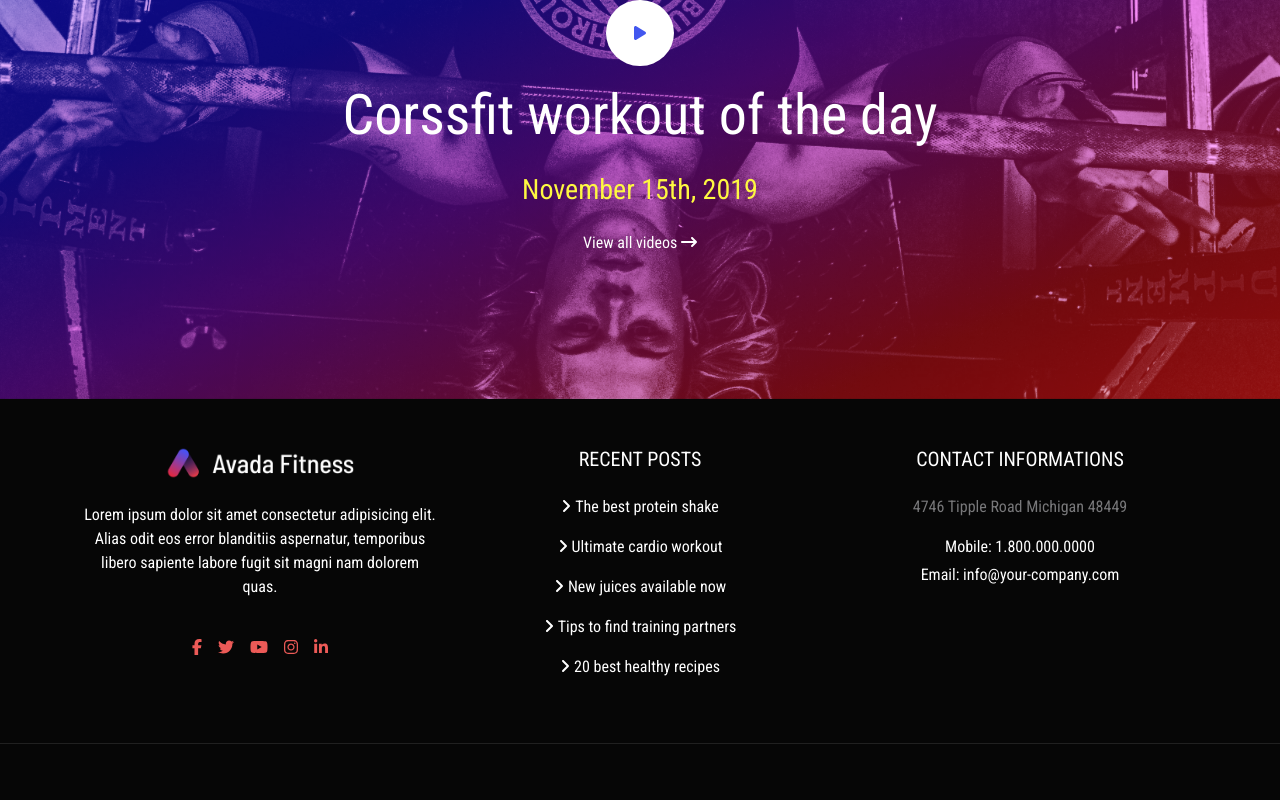
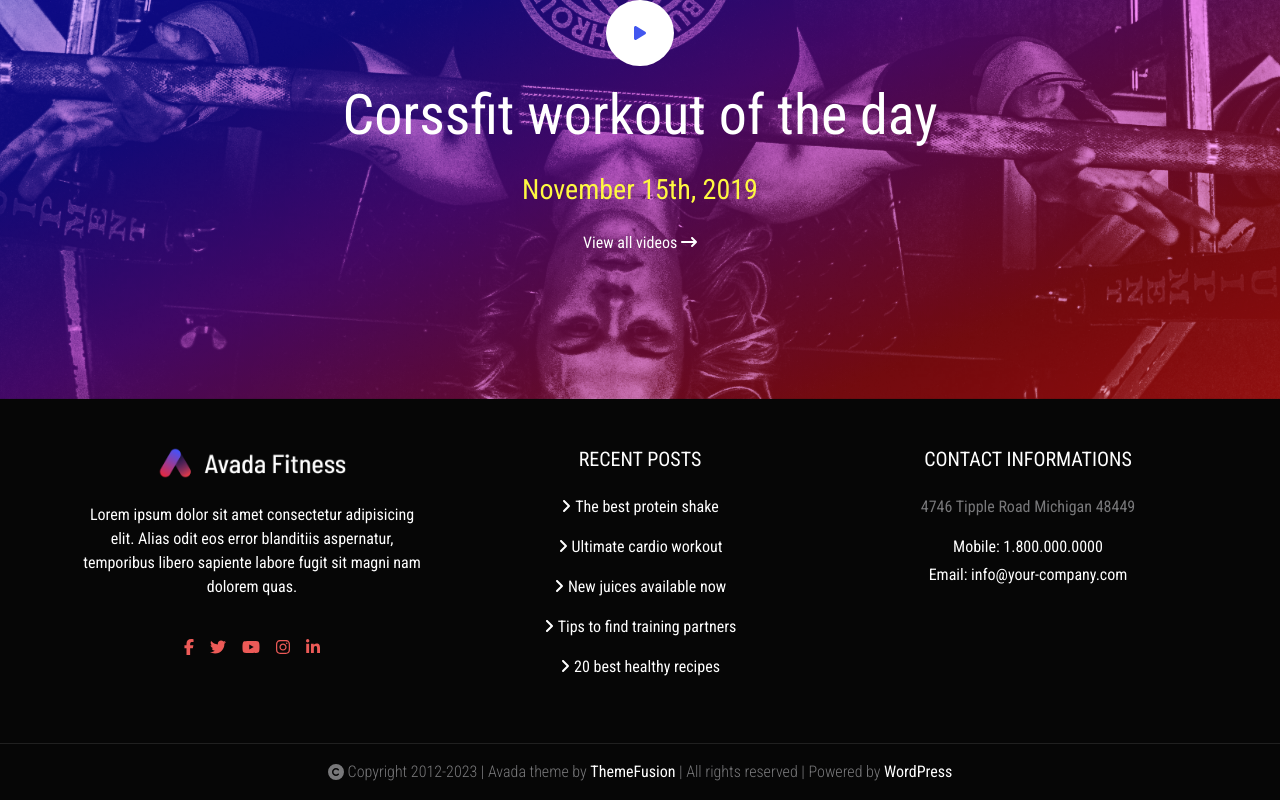
Before and after one commit to luca-macedone/proj-html-vuejs, a Vue app: page / in a window 1280 px wide. Shown: the part 5476-6276 px from the top of the page. Before the commit the page ends 6220 px from the top, so only its background shows below. Built offline with nearby package versions, Linux system fonts and the light colour scheme.

Commit message:
add footer bottom

```diff
--- /dev/null
+++ b/src/assets/sass/partials/_appFooterBottom.scss
@@ -0,0 +1,10 @@
+@use './variables' as *;
+
+#app-footer-bottom {
+    color: $s-color-muted;
+    font-weight: $s-light;
+    .emphasis {
+        color: $s-color-light;
+        font-weight: $s-regular;
+    }
+}
--- a/src/components/AppFooter.vue
+++ b/src/components/AppFooter.vue
@@ -1,16 +1,18 @@
 <template>
     <div>
         <AppFooterTop class="border-bottom" />
-
+        <AppFooterBottom />
     </div>
 </template>
 
 <script>
 import AppFooterTop from './AppFooterTop.vue';
+import AppFooterBottom from './AppFooterBottom.vue';
 export default {
     name: 'AppFooter',
     components: {
         AppFooterTop,
+        AppFooterBottom,
     }
 }
 </script>
--- /dev/null
+++ b/src/components/AppFooterBottom.vue
@@ -0,0 +1,21 @@
+<template>
+    <div id="app-footer-bottom">
+        <div class="py-3 d-flex justify-content-center align-items-center">
+            <font-awesome-icon icon="fa-solid fa-copyright" class="me-1"/>
+            <span>Copyright 2012-2023 | Avada theme by <span class="emphasis">ThemeFusion</span> | All rights reserved | Powered by <span class="emphasis">WordPress</span></span>
+        </div>
+    </div>
+</template>
+
+<script>
+import { faDice } from '@fortawesome/free-solid-svg-icons';
+
+    export default {
+    name: "AppFooterBottom",
+    components: { faDice }
+}
+</script>
+
+<style lang="scss" scoped>
+@use '../assets/sass/partials/appFooterBottom' as *;
+</style>
--- a/src/components/AppFooterTop.vue
+++ b/src/components/AppFooterTop.vue
@@ -1,7 +1,7 @@
 <template>
     <div class="py-5" id="app-footer-top">
         <div class="container">
-            <div class="row">
+            <div class="row g-5">
                 <div class="col-12 col-lg-4 d-flex flex-column align-items-center gap-4">
                     <img height="32" :src="state.getImageUrl('logo-2x.png')" class="" alt="Avada Logo">
                     <p class="text-center">
--- a/src/main.js
+++ b/src/main.js
@@ -1,11 +1,11 @@
 import { createApp } from 'vue'
 import '/node_modules/bootstrap/dist/js/bootstrap.js'
 import { library } from '@fortawesome/fontawesome-svg-core'
-import { faCartShopping, faMagnifyingGlass, faArrowRight, faArrowRightLong, faAngleUp, faAngleRight, faPlay } from '@fortawesome/free-solid-svg-icons'
+import { faCartShopping, faMagnifyingGlass, faArrowRight, faArrowRightLong, faAngleUp, faAngleRight, faPlay, faCopyright } from '@fortawesome/free-solid-svg-icons'
 import { faYoutube, faLinkedinIn, faFacebookF, faInstagram, faTwitter } from '@fortawesome/free-brands-svg-icons'
 import { FontAwesomeIcon } from '@fortawesome/vue-fontawesome'
 import App from './App.vue'
 
-library.add(faMagnifyingGlass, faCartShopping, faYoutube, faArrowRight, faAngleUp, faAngleRight, faPlay, faArrowRightLong, faFacebookF, faLinkedinIn, faInstagram, faTwitter);
+library.add(faMagnifyingGlass, faCartShopping, faYoutube, faArrowRight, faAngleUp, faAngleRight, faPlay, faArrowRightLong, faFacebookF, faLinkedinIn, faInstagram, faTwitter, faCopyright);
 
 createApp(App).component('font-awesome-icon', FontAwesomeIcon).mount('#app')
```
